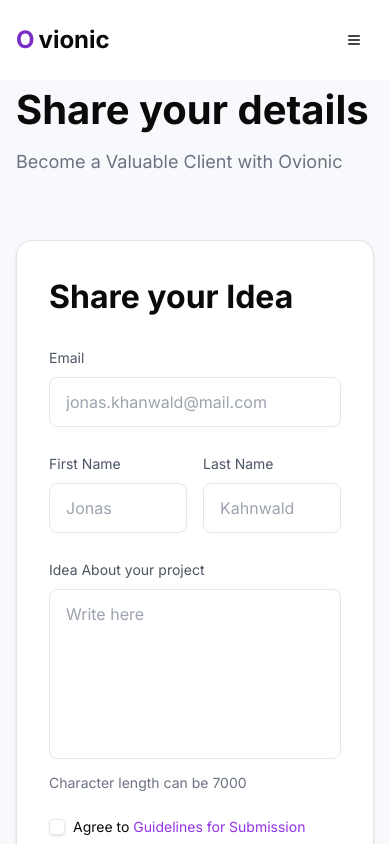
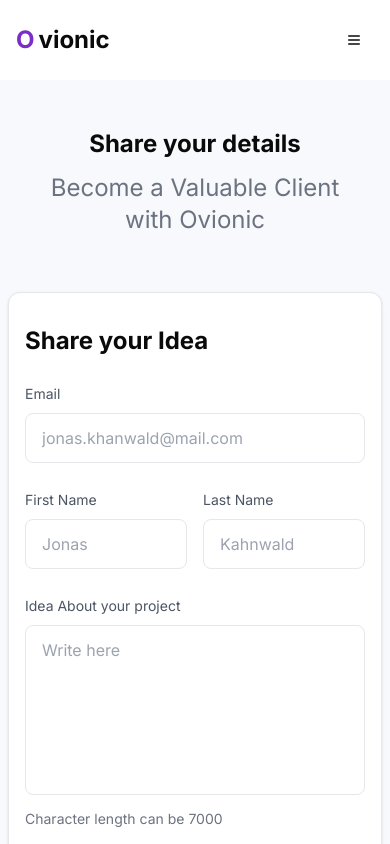
Before and after one commit to Junaid083/ovionic-agency, a Next.js app: page /contact in a window 390 px wide. Shown: the top 844 px of the page. Built offline with nearby package versions, Linux system fonts and the light colour scheme.

Commit message:
fix: contact-us page responsiveness fixed

```diff
--- a/src/app/contact/page.tsx
+++ b/src/app/contact/page.tsx
@@ -1,29 +1,38 @@
-"use client";
+'use client'
 
-import Image from "next/image";
-import Link from "next/link";
-import { ArrowRight } from "lucide-react";
-import { Card } from "@/components/ui/card";
-import { Button } from "@/components/ui/button";
-import { Checkbox } from "@/components/ui/checkbox";
+import { Button } from '@/components/ui/button'
+import { Card } from '@/components/ui/card'
+import { Checkbox } from '@/components/ui/checkbox'
+import { ArrowRight } from 'lucide-react'
+import Image from 'next/image'
+import Link from 'next/link'
 
 export default function ContactPage() {
 	return (
-    <div className="relative min-h-screen bg-[#F8F9FC] flex items-center py-20">
-      <div className="max-w-7xl mx-auto grid lg:grid-cols-2 gap-8 lg:gap-16 items-center px-4">
+		<div className="bg-[#F8F9FC] pt-6 lg:px-7 lg:pt-16">
+			<div className="p-2 flex flex-col space-y-10 lg:flex-row lg:space-y-0 lg:space-x-8 lg:items-stretch">
 				{/* Left Section */}
-        <div className="relative">
-          <div className="relative z-10">
-            <h1 className="text-[40px] font-bold mb-2">Share your details</h1>
-            <p className="text-gray-500 text-lg mb-8">
+				<LeftSection />
+				{/* Right Section */}
+				<RightSection />
+			</div>
+		</div>
+	)
+}
+
+function LeftSection() {
+	return (
+		<div className="lg:w-1/2 flex flex-col">
+			<div className="space-y-3 p-4">
+				<h1 className="text-2xl font-bold text-center lg:text-left lg:text-[64px] lg:leading-tight">
+					Share your details
+				</h1>
+				<p className="text-gray-500 text-2xl font-normal text-center lg:text-left lg:text-2xl">
 					Become a Valuable Client with Ovionic
 				</p>
 			</div>
-
-          {/* Image Container with Absolute Positioning */}
-          <div className="relative hidden lg:block">
-            {/* Model Image */}
-            <div className="relative w-[500px] h-[600px]">
+			<div className="hidden lg:block lg:flex-grow lg:relative">
+				<div className="w-full h-full relative">
 					<Image
 						src="/images/contact/model.png"
 						alt="Contact representative"
@@ -32,9 +41,8 @@ export default function ContactPage() {
 						priority
 					/>
 				</div>
-
-            {/* Arrow Image - Positioned absolutely relative to the container */}
-            <div className="absolute top-0 right-0 w-[180px] h-[180px] transform translate-x-8 -translate-y-4">
+				<div>
+					<div className="absolute top-[11%] right-16 w-[180px] h-[180px]">
 						<Image
 							src="/images/contact/arrow.png"
 							alt="Decorative arrow"
@@ -44,12 +52,16 @@ export default function ContactPage() {
 					</div>
 				</div>
 			</div>
+		</div>
+	)
+}
 
-        {/* Right Section */}
-        <div>
-          <Card className="p-8 rounded-2xl">
+function RightSection() {
+	return (
+		<div className="lg:w-1/2">
+			<Card className="w-full py-8 px-4 rounded-xl border-gray-200">
 				<form className="space-y-6">
-              <h2 className="text-[32px] font-bold">Share your Idea</h2>
+					<h2 className="text-2xl font-bold">Share your Idea</h2>
 
 					<div className="space-y-2">
 						<label className="text-sm text-gray-600">Email</label>
@@ -99,11 +111,8 @@ export default function ContactPage() {
 							className="rounded border-gray-200 data-[state=checked]:bg-purple-600 data-[state=checked]:border-purple-600"
 						/>
 						<label htmlFor="guidelines" className="text-sm">
-                  Agree to{" "}
-                  <Link
-                    href="#"
-                    className="text-purple-600 hover:text-purple-700"
-                  >
+							Agree to{' '}
+							<Link href="#" className="text-purple-600 hover:text-purple-700">
 								Guidelines for Submission
 							</Link>
 						</label>
@@ -116,7 +125,5 @@ export default function ContactPage() {
 				</form>
 			</Card>
 		</div>
-      </div>
-    </div>
-  );
+	)
 }
--- a/src/app/layout.tsx
+++ b/src/app/layout.tsx
@@ -44,7 +44,7 @@ export default function RootLayout({
     <html lang="en">
       <body className={inter.className}>
         <Header />
-        <main>{children}</main>
+        <main className="pt-20">{children}</main>
         <Testimonials />
         <Newsletter />
         <Footer />
```
Also changed, not shown: public/images/contact/model.png. Lines whose indentation alone changed are shown as unchanged.
